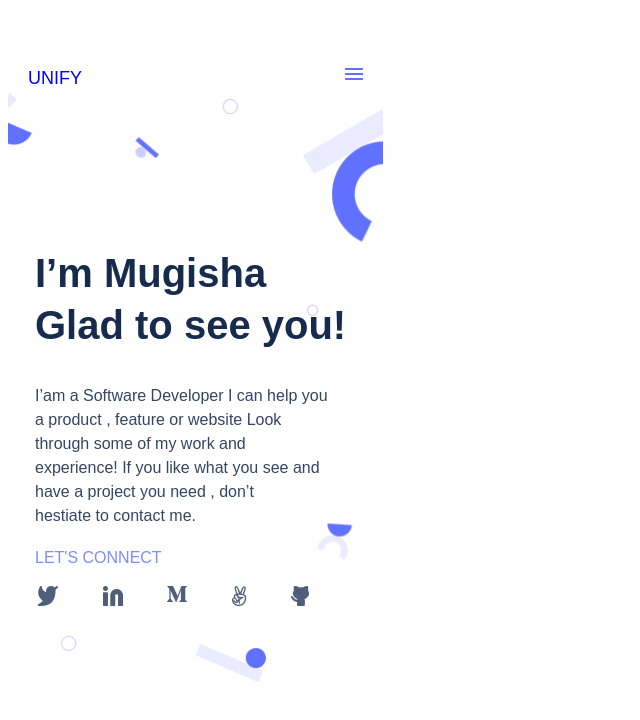
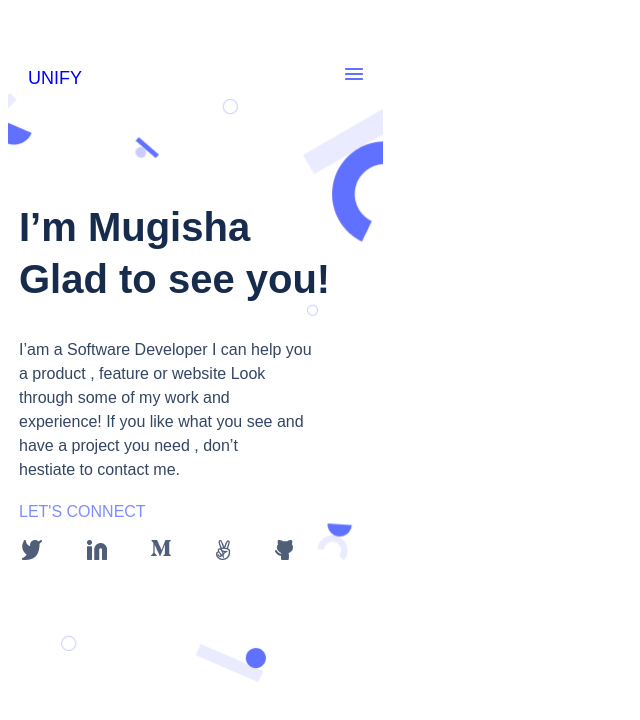
Before and after one commit to Mo7amedSMahdi/portfolio-website, a plain HTML site: page index.html in a window 1280 px wide. Shown: the whole page, without its empty margins (0-640 px from the left). Drawn offline with Linux system fonts and the light colour scheme.

Commit message:
Update style.css

```diff
--- a/style.css
+++ b/style.css
@@ -90,8 +90,8 @@ li a {
   flex-direction: column;
   justify-content: flex-start;
   position: absolute;
-  top: 206px;
-  left: 27px;
+  top: 160px;
+  left: 11px;
 }
 
 .menu {
```
